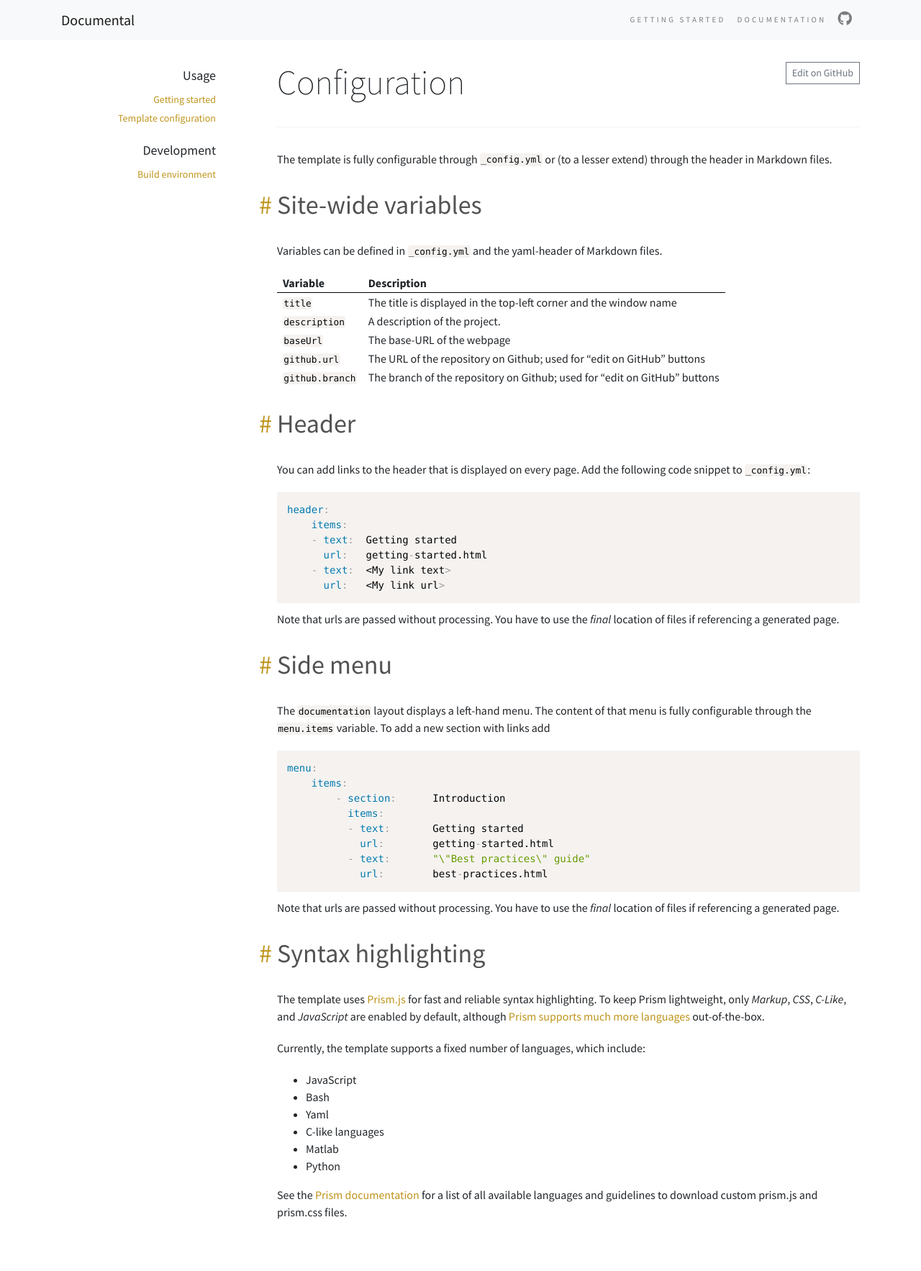
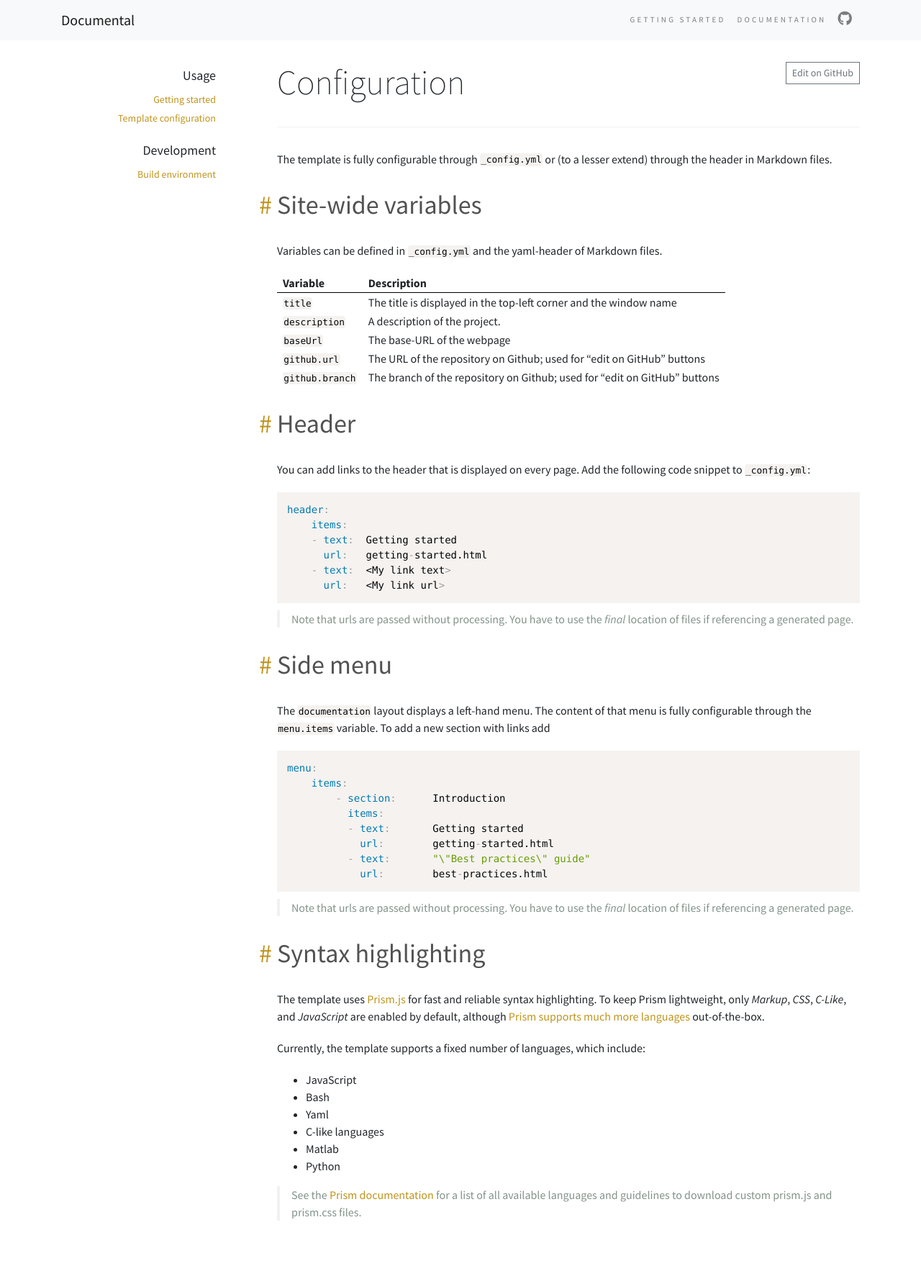
Before and after one commit to DenisKramer/documental, a Jekyll site: the page built from documentation.md, in a window 1280 px wide. Shown: the whole page at 72% size. Built offline with Jekyll 4.4.1, drawn with Linux system fonts in a browser that asks for light colours; comment, search, counter and statistics services are not loaded; our own code applies the rules of GitHub Pages for plain Markdown files.

Commit message:
Added styling for blockquotes

```diff
--- a/_sass/documental.scss
+++ b/_sass/documental.scss
@@ -145,6 +145,12 @@ article {
     img {
         max-width: 100%;
     }
+
+    blockquote {
+      padding-left: 1rem;
+      border-left: solid 4px $border-color;
+      color: $note-color;
+    }
 }
 
 .documentation {
--- a/_sass/documental/variables.scss
+++ b/_sass/documental/variables.scss
@@ -5,6 +5,6 @@ $text-color: #4A4A4A;
 $grey-background-light: #f8f8f8;
 $background-colored: #e7e7e7;
 $border-color: #f0f2f1;
-
+$note-color: darken($border-color, 40%);
 $link-color: darken($brand-primary, 5%);
 $link-hover-color: #9D5A08;
```
